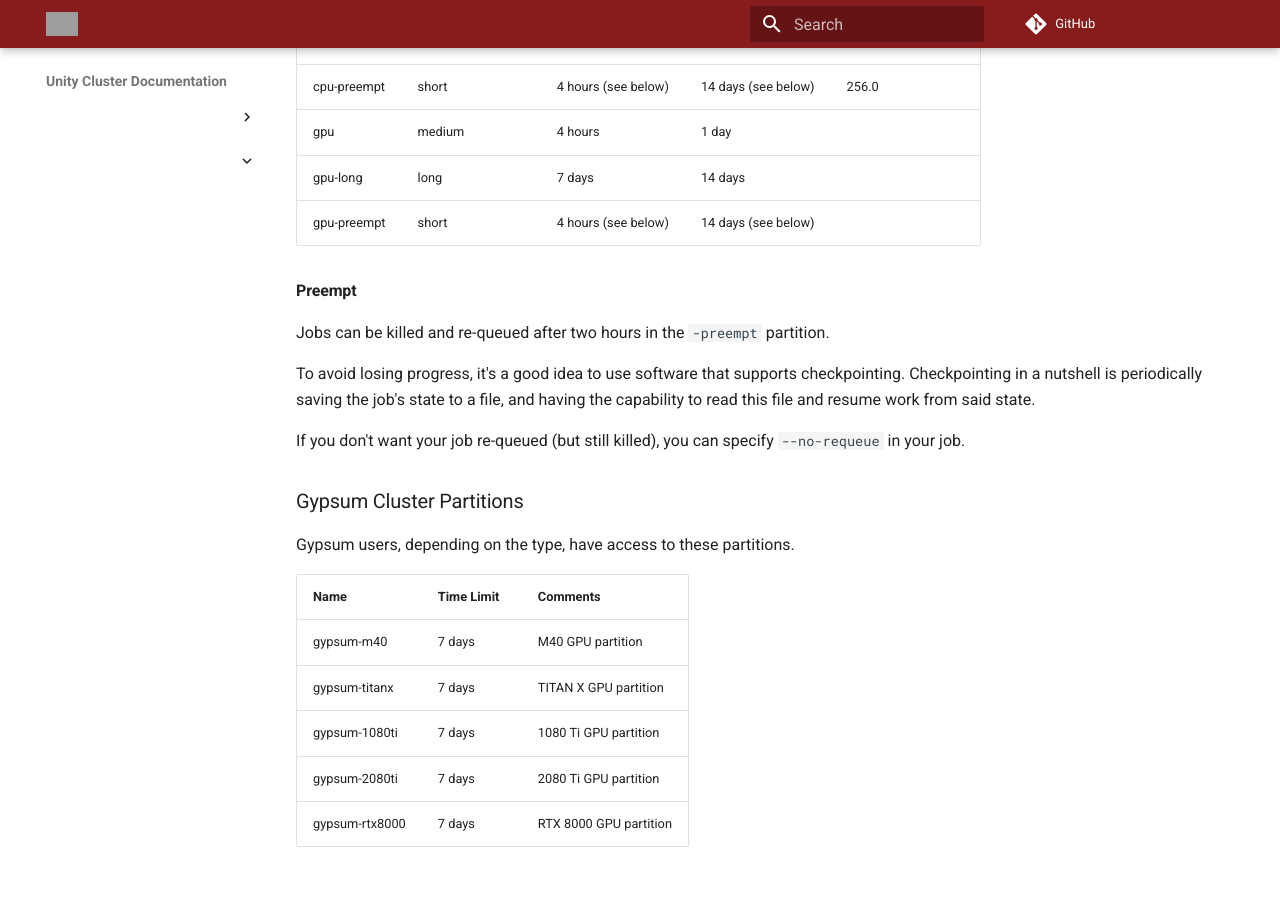
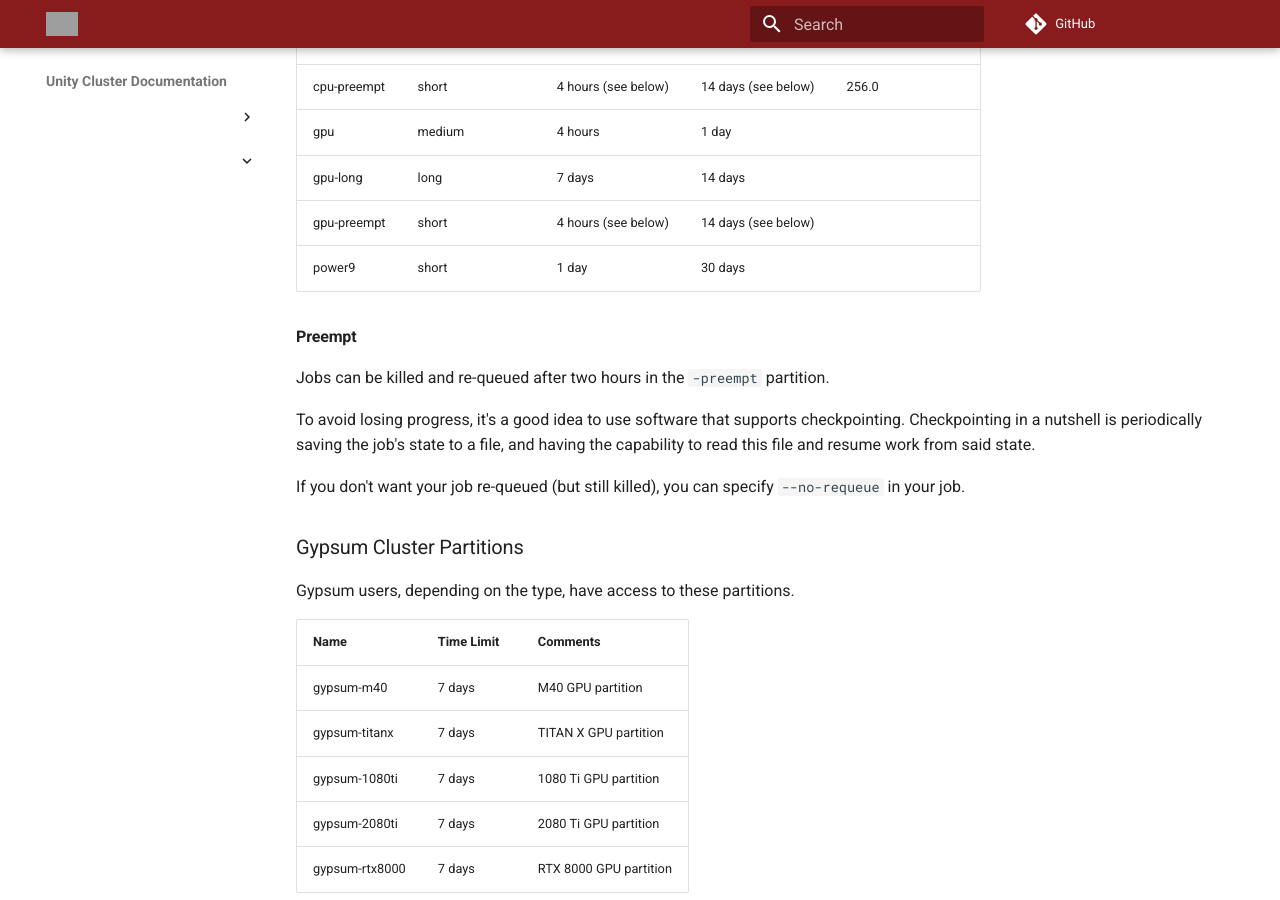
Before and after one commit to UMass-RC/unity-docs, an MkDocs documentation site: the page built from docs/technical/partitionlist.md, in a window 1280 px wide and 900 px high, scrolled down 340 px. Built offline with MkDocs 1.6.1 and Material for MkDocs 9.7.7, drawn with Linux system fonts in a browser that asks for light colours; comment, search, counter and statistics services are not loaded; grey boxes are pictures that could not be loaded.

Commit message:
make general power9 partition

```diff
--- a/sheets-to-md/output/general-parts.md
+++ b/sheets-to-md/output/general-parts.md
@@ -6,3 +6,4 @@
 | gpu         | medium               | 4 hours             | 1 day               |                      |
 | gpu-long    | long                 | 7 days              | 14 days             |                      |
 | gpu-preempt | short                | 4 hours (see below) | 14 days (see below) |                      |
+| power9      | short                | 1 day               | 30 days             |                      |
```
